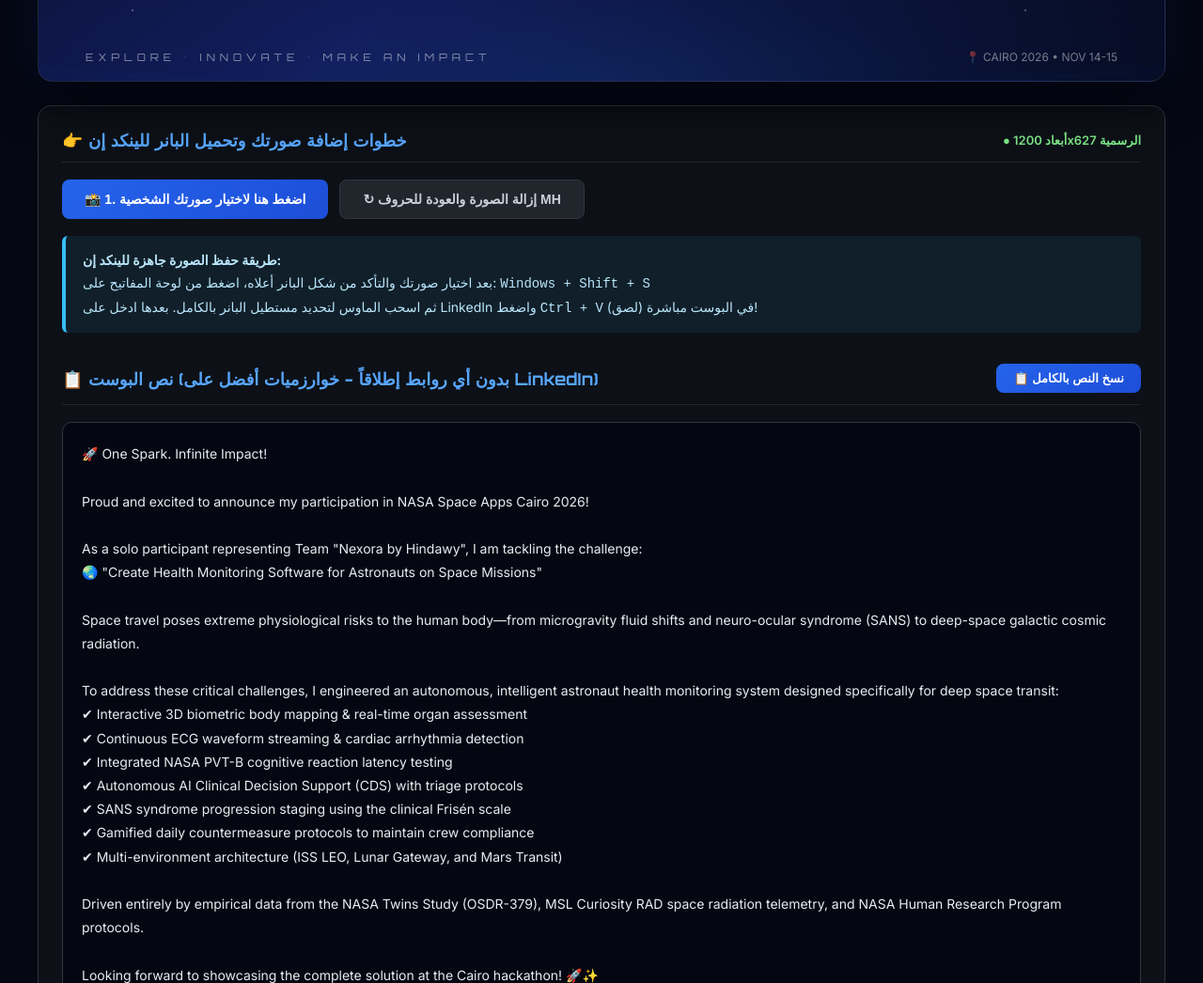
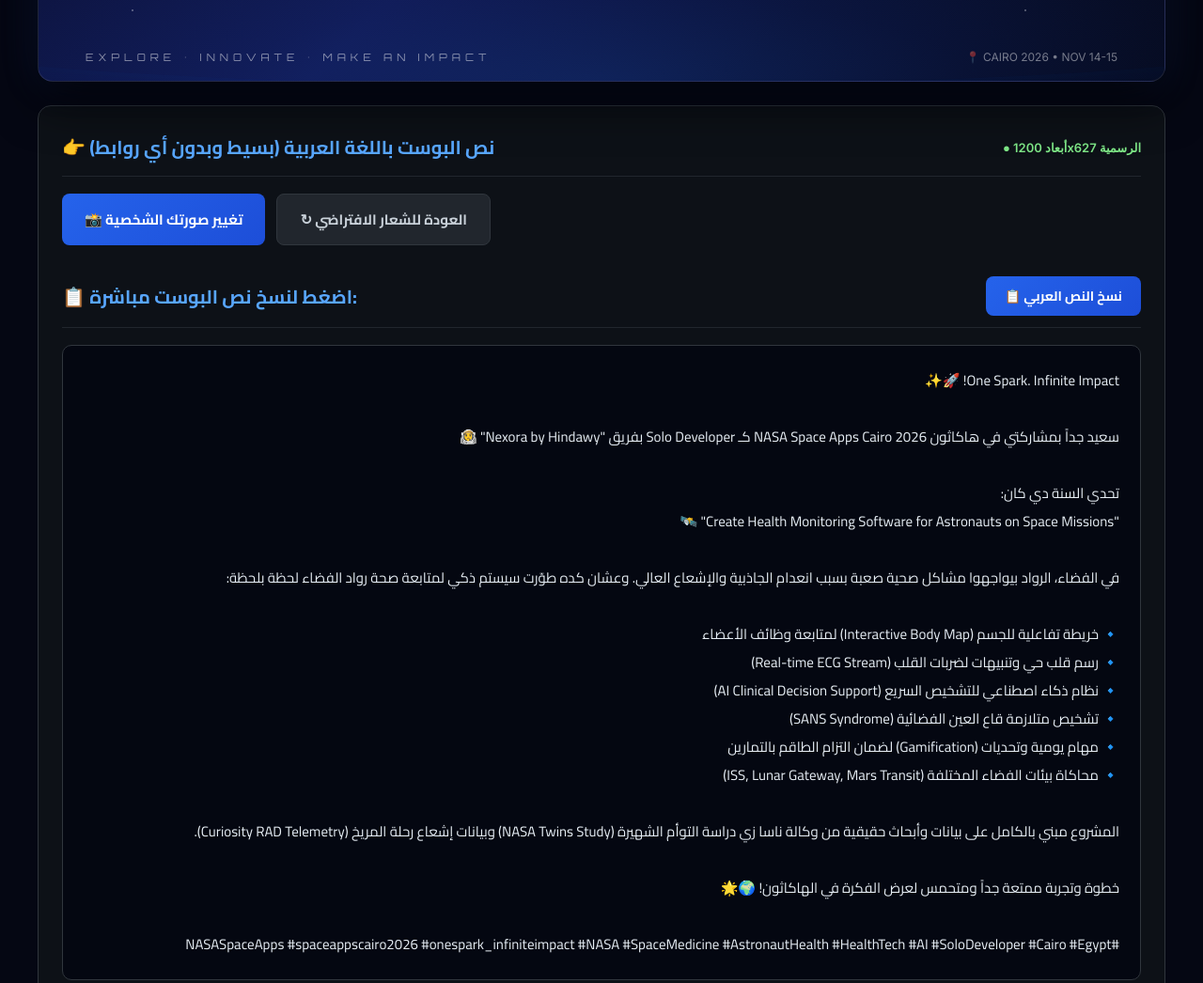
Before and after one commit to M12hindawy/aerohealth-os, a plain HTML site: page linkedin_banner.html in a window 1280 px wide. Shown: the part 580-1626 px from the top of the page at 94% size. Drawn offline with Linux system fonts and the light colour scheme.

Commit message:
Update post to simple Arabic text with English tech terms

```diff
--- a/linkedin_banner.html
+++ b/linkedin_banner.html
@@ -4,7 +4,7 @@
 <meta charset="UTF-8">
 <meta name="viewport" content="width=1200">
 <title>Nexora by Hindawy - NASA Space Apps Cairo 2026</title>
-<link href="https://fonts.googleapis.com/css2?family=Orbitron:wght@400;700;900&family=Inter:wght@300;400;600;700&display=swap" rel="stylesheet">
+<link href="https://fonts.googleapis.com/css2?family=Orbitron:wght@400;700;900&family=Inter:wght@300;400;600;700&family=Cairo:wght@400;600;700;800&display=swap" rel="stylesheet">
 <style>
 *{margin:0;padding:0;box-sizing:border-box}
 body{background:#050713;display:flex;flex-direction:column;align-items:center;justify-content:center;min-height:100vh;font-family:Inter,sans-serif;color:#fff;padding:40px 0}
@@ -49,7 +49,6 @@ body{background:#050713;display:flex;flex-direction:column;align-items:center;ju
 .badge-solo span{font-family:Orbitron,sans-serif;font-size:11px;color:#ffaa33;letter-spacing:2px;font-weight:700}
 .center-content{position:absolute;top:50%;left:50%;transform:translate(-50%,-50%);text-align:center;width:90%}
 
-/* Avatar Container with interactive image click */
 .avatar-ring{width:140px;height:140px;border-radius:50%;border:3px solid #38bdf8;display:flex;align-items:center;justify-content:center;margin:0 auto 16px;background:linear-gradient(135deg,rgba(30,80,180,0.4),rgba(20,50,120,0.3));box-shadow:0 0 35px rgba(56,189,248,0.4),inset 0 0 20px rgba(56,189,248,0.2);cursor:pointer;position:relative;overflow:hidden;transition:all 0.3s ease}
 .avatar-ring:hover{border-color:#60a5fa;box-shadow:0 0 45px rgba(96,165,250,0.6);transform:scale(1.02)}
 .avatar-ring .initials{font-family:Orbitron,sans-serif;font-size:46px;color:#fff;font-weight:900;text-shadow:0 0 20px rgba(100,180,255,0.6)}
@@ -65,22 +64,20 @@ body{background:#050713;display:flex;flex-direction:column;align-items:center;ju
 .tagline{font-family:Orbitron,sans-serif;font-size:11px;color:rgba(255,255,255,0.5);letter-spacing:5px}
 .event-info{font-family:Inter,sans-serif;font-size:12px;color:rgba(255,255,255,0.45);display:flex;align-items:center;gap:6px}
 
-/* Control Hub */
 .controls-card{width:1200px;margin-top:25px;background:#0d1117;border:1px solid #30363d;border-radius:14px;padding:25px;display:flex;flex-direction:column;gap:18px}
 .controls-header{display:flex;justify-content:space-between;align-items:center;border-bottom:1px solid #21262d;padding-bottom:12px}
-.controls-header h2{font-family:Orbitron,sans-serif;font-size:18px;color:#58a6ff;display:flex;align-items:center;gap:10px}
+.controls-header h2{font-family:Cairo,sans-serif;font-size:20px;color:#58a6ff;display:flex;align-items:center;gap:10px}
 .action-buttons{display:flex;gap:12px;flex-wrap:wrap}
-.btn{background:linear-gradient(135deg,#2563eb,#1d4ed8);color:#fff;border:none;padding:12px 24px;border-radius:8px;font-size:14px;cursor:pointer;font-weight:600;display:inline-flex;align-items:center;gap:8px;transition:0.2s}
+.btn{background:linear-gradient(135deg,#2563eb,#1d4ed8);color:#fff;border:none;padding:12px 24px;border-radius:8px;font-size:15px;cursor:pointer;font-weight:700;font-family:Cairo,sans-serif;display:inline-flex;align-items:center;gap:8px;transition:0.2s}
 .btn:hover{filter:brightness(1.15);transform:translateY(-1px)}
 .btn-secondary{background:#21262d;border:1px solid #30363d;color:#c9d1d9}
 .btn-secondary:hover{background:#30363d;color:#fff}
 
-.post-text-box{background:#040711;border:1px solid #30363d;padding:20px;border-radius:10px;color:#e6edf3;font-family:Inter,sans-serif;font-size:14px;line-height:1.8;white-space:pre-wrap;cursor:text;user-select:all}
+.post-text-box{background:#040711;border:1px solid #30363d;padding:22px;border-radius:10px;color:#e6edf3;font-family:Cairo,sans-serif;font-size:15px;line-height:2;white-space:pre-wrap;direction:rtl;cursor:text;user-select:all}
 </style>
 </head>
 <body>
 
-<!-- THE BANNER (1200x627 LinkedIn Standard) -->
 <div class="banner" id="banner">
   <div class="stars"></div>
   <div class="earth-glow"></div>
@@ -109,7 +106,6 @@ body{background:#050713;display:flex;flex-direction:column;align-items:center;ju
   </div>
 
   <div class="center-content">
-    <!-- Clickable Avatar to Upload Photo Directly -->
     <div class="avatar-ring" id="avatarBox" onclick="document.getElementById('fileInput').click()" title="Click here to select your photo">
       <span class="initials" id="initialsTxt">MH</span>
       <img id="avatarImage" class="avatar-img" alt="Mohamed Hindawy">
@@ -131,52 +127,43 @@ body{background:#050713;display:flex;flex-direction:column;align-items:center;ju
   </div>
 </div>
 
-<!-- ACTION & INSTRUCTIONS HUB -->
 <div class="controls-card">
   <div class="controls-header">
-    <h2>&#128073; خطوات إضافة صورتك وتحميل البانر للينكد إن</h2>
+    <h2>&#128073; نص البوست باللغة العربية (بسيط وبدون أي روابط)</h2>
     <span style="color:#7ee787;font-size:13px;font-weight:600">&#9679; أبعاد 1200x627 الرسمية</span>
   </div>
 
   <div class="action-buttons">
-    <button class="btn" onclick="document.getElementById('fileInput').click()">&#128248; 1. اضغط هنا لاختيار صورتك الشخصية</button>
-    <button class="btn btn-secondary" onclick="resetAvatar()">&#8635; إزالة الصورة والعودة للحروف MH</button>
-  </div>
-
-  <div style="background:rgba(56,189,248,0.08);border-left:4px solid #38bdf8;padding:14px 18px;border-radius:6px;font-size:14px;color:#bae6fd;line-height:1.7">
-    <strong>طريقة حفظ الصورة جاهزة للينكد إن:</strong><br>
-    بعد اختيار صورتك والتأكد من شكل البانر أعلاه، اضغط من لوحة المفاتيح على: <code>Windows + Shift + S</code><br>
-    ثم اسحب الماوس لتحديد مستطيل البانر بالكامل. بعدها ادخل على LinkedIn واضغط <code>Ctrl + V</code> (لصق) في البوست مباشرة!
+    <button class="btn" onclick="document.getElementById('fileInput').click()">&#128248; تغيير صورتك الشخصية</button>
+    <button class="btn btn-secondary" onclick="resetAvatar()">&#8635; العودة للشعار الافتراضي</button>
   </div>
 
   <div class="controls-header" style="margin-top:15px">
-    <h2>&#128203; نص البوست (بدون أي روابط إطلاقاً - خوارزميات أفضل على LinkedIn)</h2>
-    <button class="btn" style="padding:8px 18px;font-size:13px" onclick="copyPostText()">&#128203; نسخ النص بالكامل</button>
+    <h2>&#128203; اضغط لنسخ نص البوست مباشرة:</h2>
+    <button class="btn" style="padding:8px 20px;font-size:14px" onclick="copyPostText()">&#128203; نسخ النص العربي</button>
   </div>
 
-  <div class="post-text-box" id="postText">&#128640; One Spark. Infinite Impact!
+  <div class="post-text-box" id="postText">One Spark. Infinite Impact! 🚀✨
 
-Proud and excited to announce my participation in NASA Space Apps Cairo 2026!
+سعيد جداً بمشاركتي في هاكاثون NASA Space Apps Cairo 2026 كـ Solo Developer بفريق "Nexora by Hindawy" 👨‍🚀
 
-As a solo participant representing Team &quot;Nexora by Hindawy&quot;, I am tackling the challenge:
-&#127759; &quot;Create Health Monitoring Software for Astronauts on Space Missions&quot;
+تحدي السنة دي كان:
+"Create Health Monitoring Software for Astronauts on Space Missions" 🛰️
 
-Space travel poses extreme physiological risks to the human body—from microgravity fluid shifts and neuro-ocular syndrome (SANS) to deep-space galactic cosmic radiation.
+في الفضاء، الرواد بيواجهوا مشاكل صحية صعبة بسبب انعدام الجاذبية والإشعاع العالي. وعشان كده طوّرت سيستم ذكي لمتابعة صحة رواد الفضاء لحظة بلحظة:
 
-To address these critical challenges, I engineered an autonomous, intelligent astronaut health monitoring system designed specifically for deep space transit:
-&#10004; Interactive 3D biometric body mapping &amp; real-time organ assessment
-&#10004; Continuous ECG waveform streaming &amp; cardiac arrhythmia detection
-&#10004; Integrated NASA PVT-B cognitive reaction latency testing
-&#10004; Autonomous AI Clinical Decision Support (CDS) with triage protocols
-&#10004; SANS syndrome progression staging using the clinical Fris&#233;n scale
-&#10004; Gamified daily countermeasure protocols to maintain crew compliance
-&#10004; Multi-environment architecture (ISS LEO, Lunar Gateway, and Mars Transit)
+🔹 خريطة تفاعلية للجسم (Interactive Body Map) لمتابعة وظائف الأعضاء
+🔹 رسم قلب حي وتنبيهات لضربات القلب (Real-time ECG Stream)
+🔹 نظام ذكاء اصطناعي للتشخيص السريع (AI Clinical Decision Support)
+🔹 تشخيص متلازمة قاع العين الفضائية (SANS Syndrome)
+🔹 مهام يومية وتحديات (Gamification) لضمان التزام الطاقم بالتمارين
+🔹 محاكاة بيئات الفضاء المختلفة (ISS, Lunar Gateway, Mars Transit)
 
-Driven entirely by empirical data from the NASA Twins Study (OSDR-379), MSL Curiosity RAD space radiation telemetry, and NASA Human Research Program protocols.
+المشروع مبني بالكامل على بيانات وأبحاث حقيقية من وكالة ناسا زي دراسة التوأم الشهيرة (NASA Twins Study) وبيانات إشعاع رحلة المريخ (Curiosity RAD Telemetry).
 
-Looking forward to showcasing the complete solution at the Cairo hackathon! &#128640;&#10024;
+خطوة وتجربة ممتعة جداً ومتحمس لعرض الفكرة في الهاكاثون! 🌍🌟
 
-#NASASpaceApps #spaceappscairo2026 #onespark_infiniteimpact #NASA #SpaceMedicine #AstronautHealth #HealthTech #Biomedical #DataScience #SoloDeveloper #Cairo #Egypt</div>
+#NASASpaceApps #spaceappscairo2026 #onespark_infiniteimpact #NASA #SpaceMedicine #AstronautHealth #HealthTech #AI #SoloDeveloper #Cairo #Egypt</div>
 </div>
 
 <script>
@@ -207,7 +194,7 @@ function resetAvatar() {
 function copyPostText() {
   const text = document.getElementById('postText').innerText;
   navigator.clipboard.writeText(text).then(() => {
-    alert('تم نسخ نص البوست بنجاح! جاهز للصق على LinkedIn بدون أي روابط');
+    alert('تم نسخ البوست بنجاح! جاهز للنشر على LinkedIn');
   });
 }
 </script>
```
